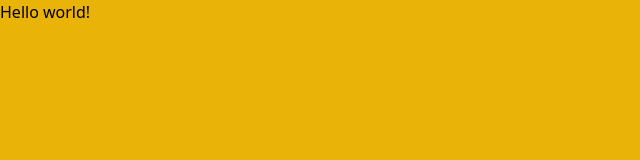
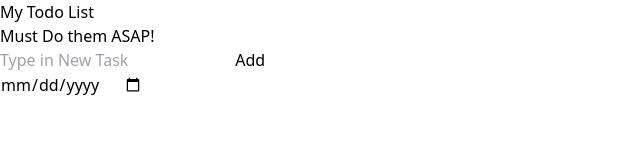
Before and after one commit to kenchyyy/Code-Brews, a website: page public/index.html in a window 1280 px wide. Shown: the whole page, without its empty margins (0-640 px from the left). Drawn offline with Linux system fonts and the light colour scheme.

Commit message:
[Paul] Added the html with no style.

```diff
--- a/public/index.html
+++ b/public/index.html
@@ -2,12 +2,29 @@
 <html lang="en">
   <head>
     <meta charset="UTF-8" />
-    <meta name="viewport" content="width=device-width, initial-scale=1.0" />
-    <title>Document</title>
-    <!-- this is the stylesheet of the output of tailwind -->
+    <meta name="viewport" content="width=device-width, initial-scale=1" />
+    <title>To-Do List App</title>
     <link rel="stylesheet" href="style.css" />
   </head>
-  <body class="bg-yellow-500">
-    <h1 class="text-black">Hello world!</h1>
+  <body>
+    <div class="">
+      <div class="">
+        <h1>My Todo List</h1>
+        <h3>Must Do them ASAP!</h3>
+        <div class="">
+          <input type="text" id="input-box" placeholder="Type in New Task" />
+          <button class="add" onclick="addTask()">Add</button>
+        </div>
+
+        <div class="">
+          <input type="date" id="due-val" />
+        </div>
+
+        <ul id="list-contain">
+          <!-- Tasks appear here -->
+        </ul>
+      </div>
+    </div>
+    <script src="script.js"></script>
   </body>
 </html>
```
Also changed, not shown: Img/68.calendar.png (added).
